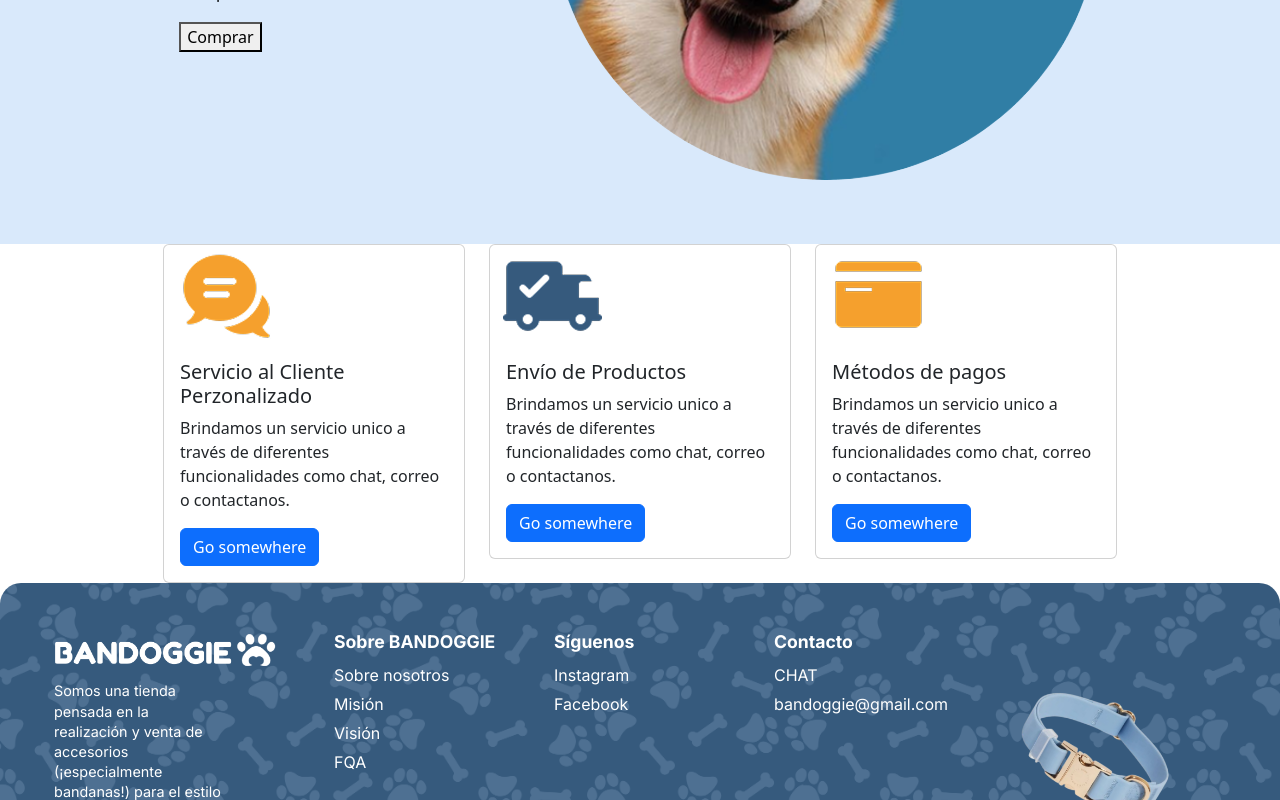
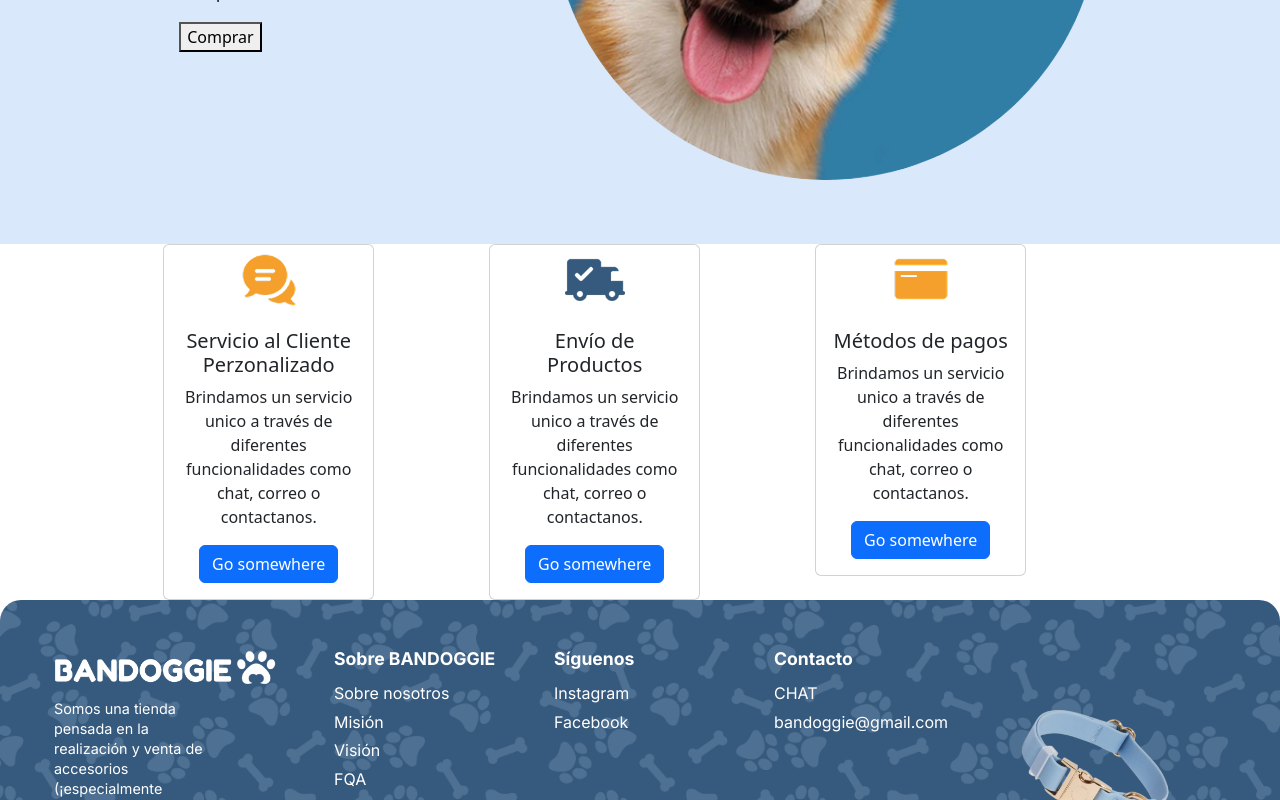
Before and after one commit to Paouula/Bandoggie, a React (Vite) app in the folder frontend/: page / in a window 1280 px wide. Shown: the part 571-1371 px from the top of the page. Built offline with nearby package versions, Linux system fonts and the light colour scheme; a web font is replaced by a local one.

Commit message:
Avance Cards

```diff
--- a/frontend/src/pages/Public/MainPage/MainPage.css
+++ b/frontend/src/pages/Public/MainPage/MainPage.css
@@ -72,7 +72,19 @@
 }
 
 .Icon-Img{
-
+  display: flex;
+  justify-content: center;
 }
 
-/**Prueba XD/
+.Icon-Img img{
+  height: 60px;
+  max-width: auto;
+
+  margin: 2%;
+}
+
+.card{
+  height: auto;
+  width: 70%;
+  text-align: center;
+}
--- a/frontend/src/pages/Public/MainPage/MainPage.jsx
+++ b/frontend/src/pages/Public/MainPage/MainPage.jsx
@@ -34,7 +34,7 @@ function MainPage() {
             </div>
           </div>
         </div>
-        <div className="col-sm-3">
+        <div className="col-sm-3 mb-3 mb-sm-0">
           <div className="card">
           <div className="Icon-Img">
               <img src={Shipped} alt="Messaging" />
@@ -46,7 +46,7 @@ function MainPage() {
             </div>
           </div>
         </div>
-        <div className="col-sm-3">
+        <div className="col-sm-3 mb-3 mb-sm-0">
           <div className="card">
           <div className="Icon-Img">
               <img src={Card} alt="Messaging" />
```
